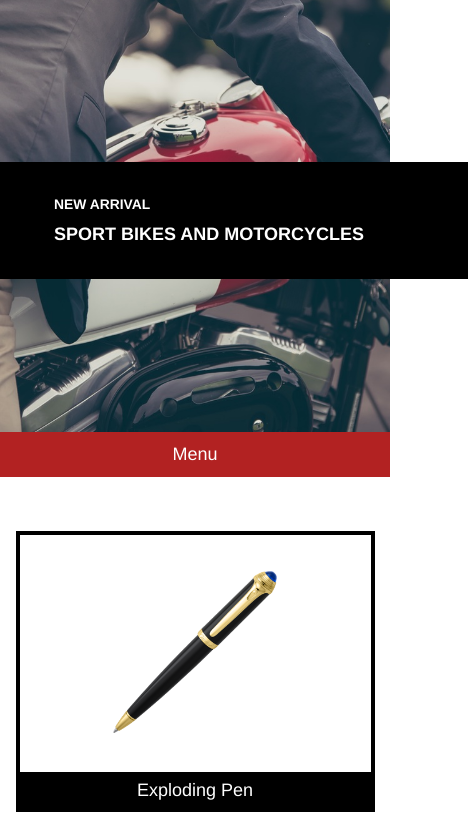
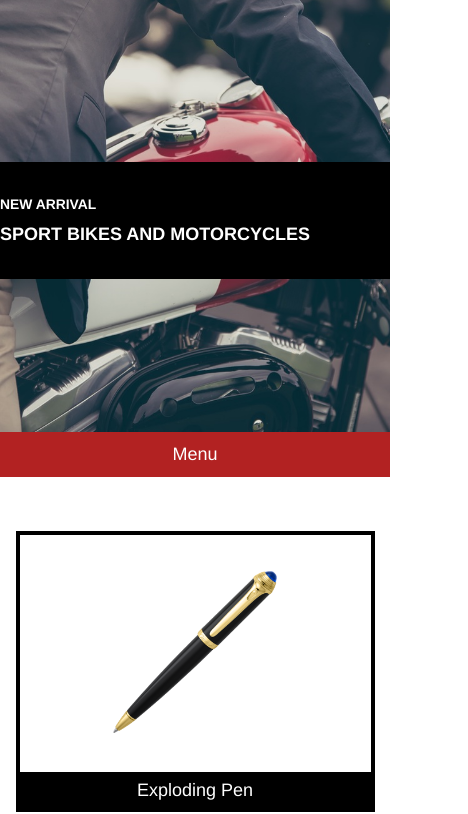
Before and after one commit to ryanmhowell/Secret-Agent-Supply, a plain HTML site: page index.html in a window 390 px wide. Shown: the part 60-874 px from the top of the page, 468 px wide, since content can reach past the window. Drawn offline with Linux system fonts and the light colour scheme.

Commit message:
Made final changes to small-screen styling.

```diff
--- a/resources/css/style.css
+++ b/resources/css/style.css
@@ -201,12 +201,6 @@ footer {
   }
 
 
-  #moto {
-    width: 100%;
-  }
-
-
-
   footer p {
     text-align: center;
   }
@@ -235,6 +229,13 @@ footer {
   #moto {
     height: 15rem;
     padding-top: 10rem;
+    width: 100%;
+  }
+
+  #moto-text {
+    padding: 2rem 0;
+    margin: 0;
+    width: 100%;
   }
 
   #new-arrival {
```
